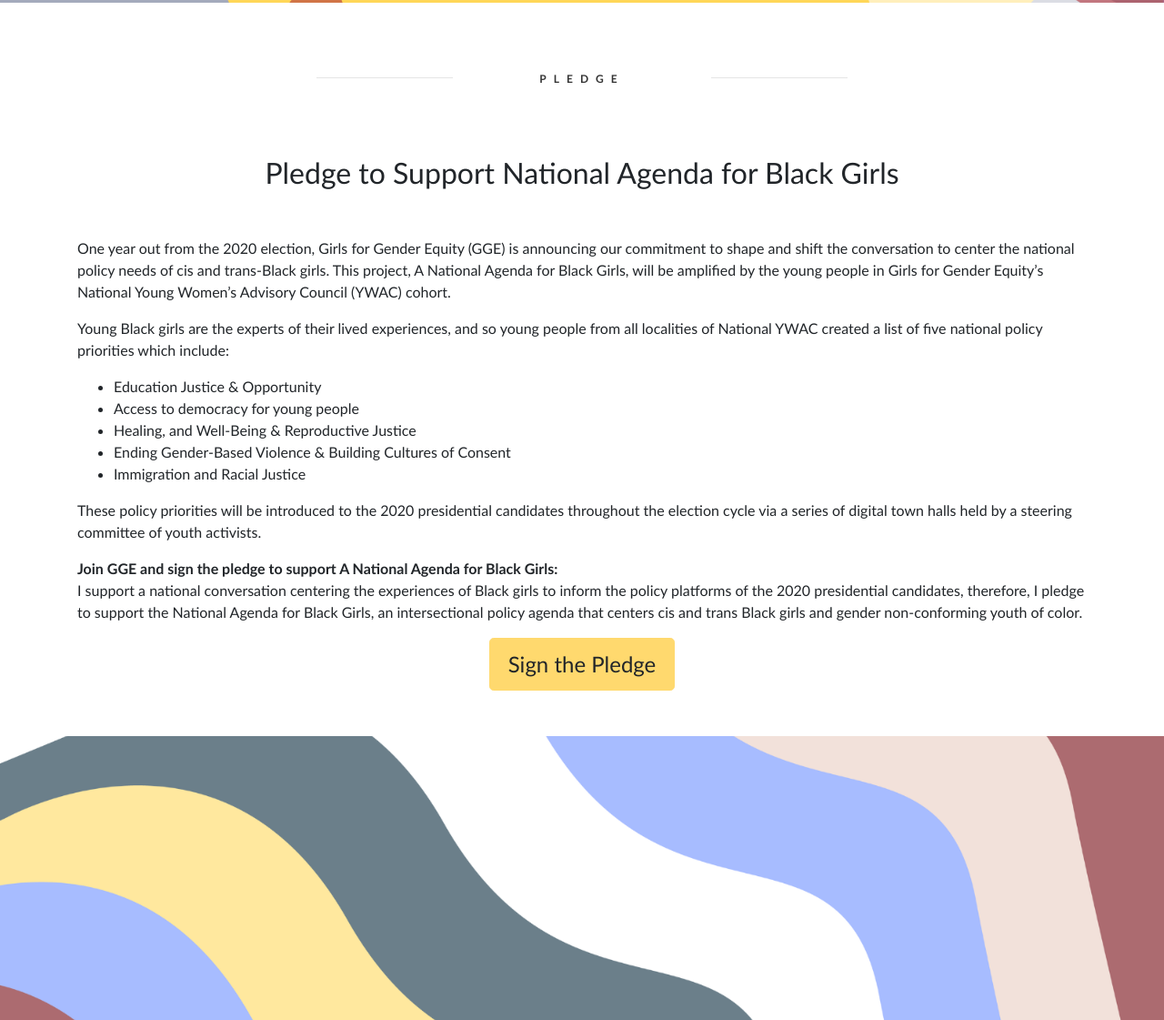
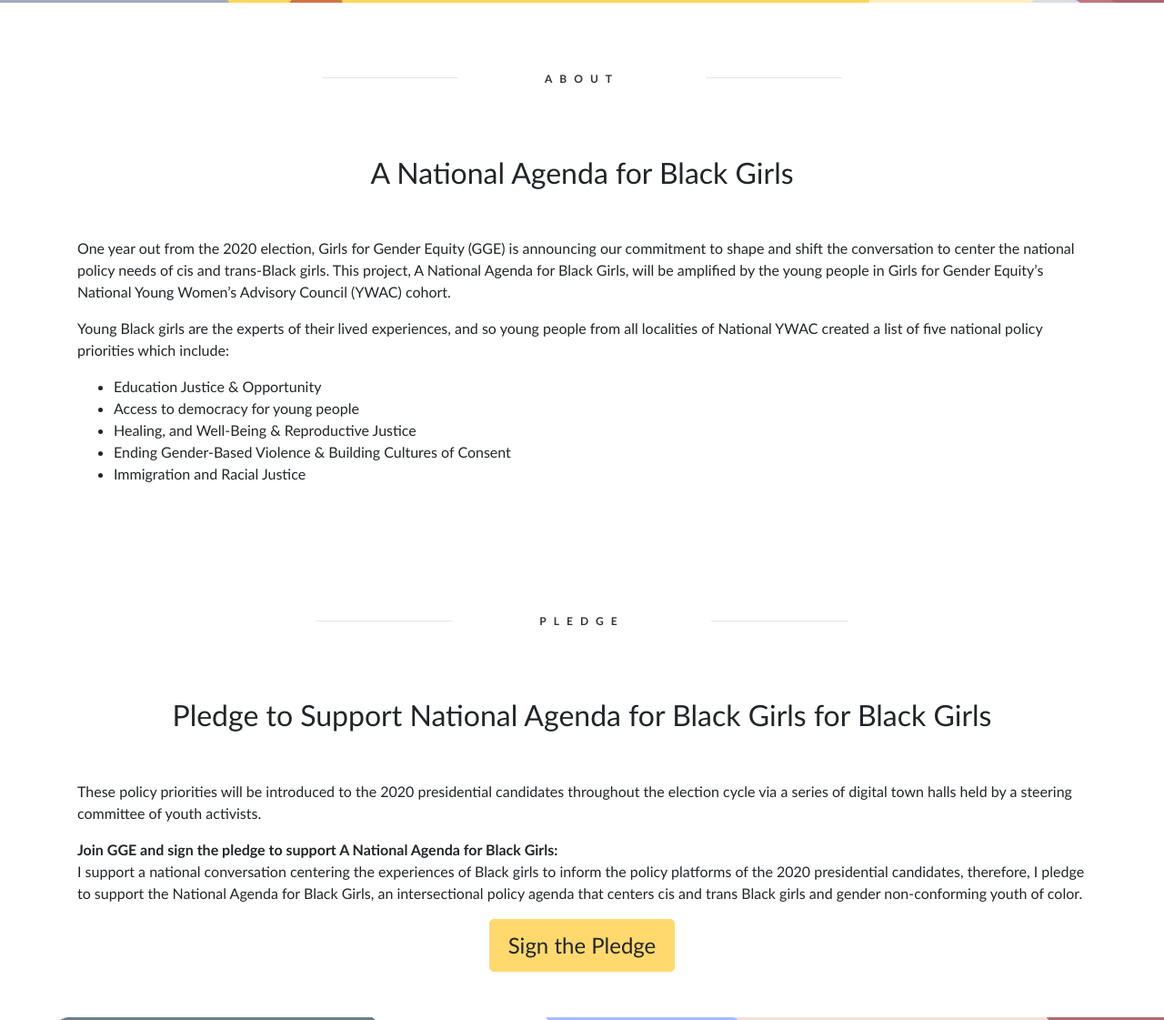
Before and after one commit to raynise/raynise.github.io, a plain HTML site: page GGE WEBSITE/basic copy.html in a window 1280 px wide. Shown: the part 497-1618 px from the top of the page at 91% size. Drawn offline with nearby package versions, Linux system fonts and the light colour scheme; files whose address does not match are found by name.

Commit message:
Update basic copy.html

```diff
--- a/GGE WEBSITE/basic copy.html
+++ b/GGE WEBSITE/basic copy.html
@@ -299,12 +299,12 @@ text-align:center;
  </section>
  <!-- End of Header html -->
  <!-- Start of Pledge html -->
-<section class="gge-section gge-pledge-section" id="pledge-section">
+<section class="gge-section gge-pledge-section" id="home-section">
 <div class="container">
 				<div class="row pb-5">
           <div class="col-md-12 heading-section text-center">
-          	<span class="subheading">Pledge</span>
-            <h2 class="mb-1">Pledge to Support National Agenda <span id="aboutspan">for Black Girls </span></h2>
+          	<span class="subheading">About</span>
+            <h2 class="mb-1">A National Agenda <span id="aboutspan">for Black Girls </span></h2>
          </div>
      </div>
 
@@ -319,7 +319,19 @@ text-align:center;
 		<li>Ending Gender-Based Violence & Building Cultures of Consent </li>
 		<li>Immigration and Racial Justice </li>
 	</ul>
-</p>
+	</p>
+	</div>
+	</div>
+</section>
+
+<section class="gge-section gge-pledge-section" id="pledge-section">
+<div class="container">
+				<div class="row pb-5">
+          <div class="col-md-12 heading-section text-center">
+          	<span class="subheading">Pledge</span>
+            <h2 class="mb-1">Pledge to Support National Agenda for Black Girls <span id="aboutspan">for Black Girls </span></h2>
+         </div>
+     </div>
 <p>These policy priorities will be introduced to the 2020 presidential candidates throughout the election cycle via a series of digital town halls held by a steering committee of youth activists. </p>
 <strong>Join GGE and sign the pledge to support A National Agenda for Black Girls:</strong>
 <p> I support a national conversation centering the experiences of Black girls to inform the policy platforms of the 2020 presidential candidates, therefore, I pledge to support the National Agenda for Black Girls, an intersectional policy agenda that centers cis and trans Black girls and gender non-conforming youth of color. </p>
```
